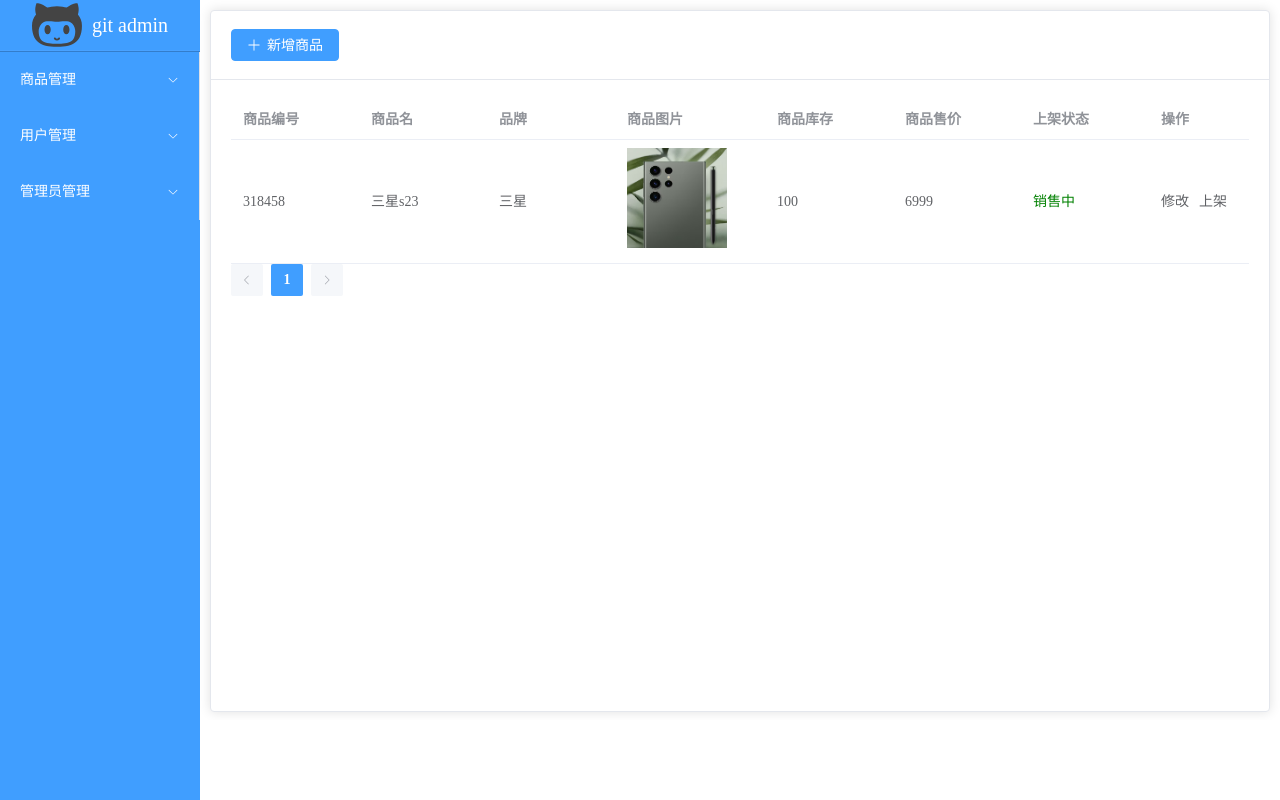
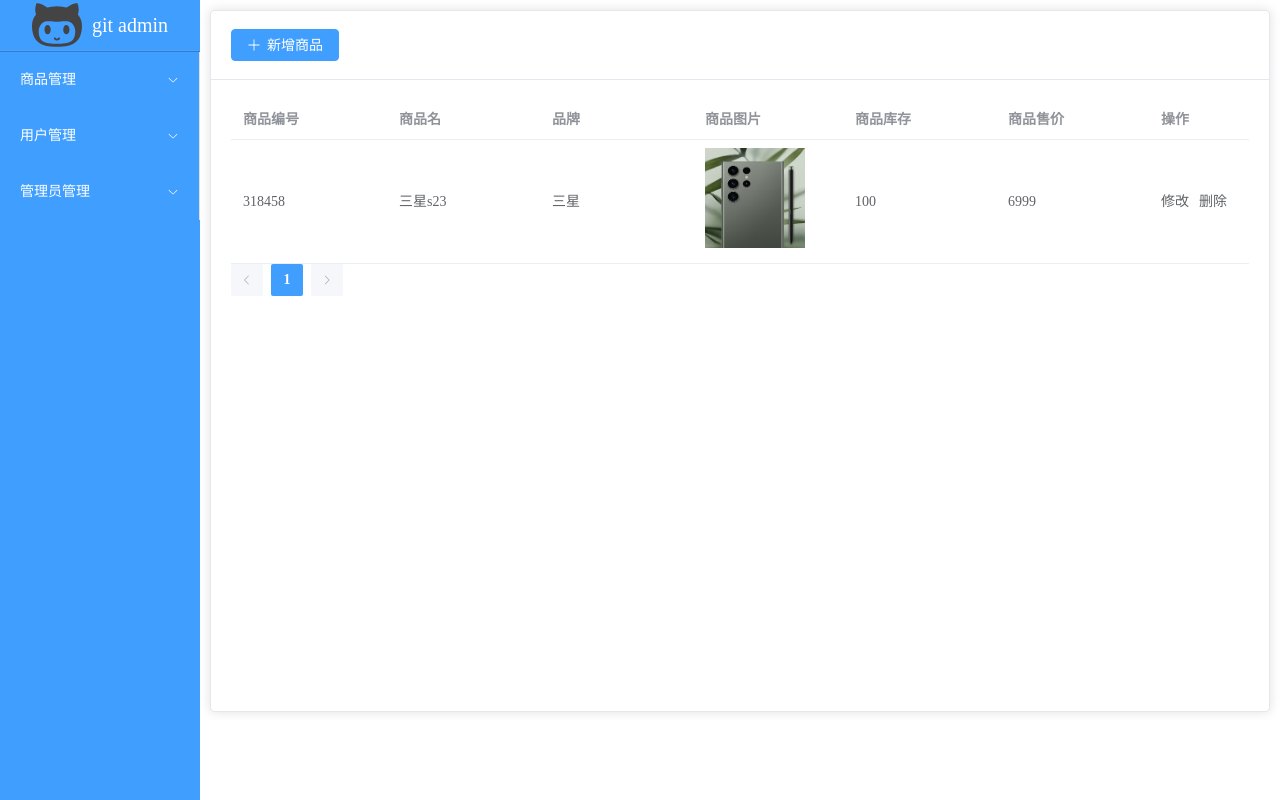
Before and after one commit to Tomori0Nao/comprehensiveProject, a Vue app in the folder vue3_schoolProject/: page /Admin/Goods in a window 1280 px wide. Built offline with nearby package versions, Linux system fonts and the light colour scheme.

Commit message:
goodsAdmin_change

```diff
--- a/vue3_schoolProject/src/views/GoodsAdminView.vue
+++ b/vue3_schoolProject/src/views/GoodsAdminView.vue
@@ -21,31 +21,16 @@
       </el-table-column>
       <el-table-column prop="goodsNumber" label="商品库存"> </el-table-column>
       <el-table-column prop="goodsPrice" label="商品售价"> </el-table-column>
-      <el-table-column label="上架状态">
-        <template #default="scope">
-          <span style="color: green" v-if="0 == 0">销售中</span>
-          <span style="color: red" v-else>已下架</span>
-        </template>
-      </el-table-column>
-
       <el-table-column label="操作" width="100">
         <template #default="scope">
           <a style="cursor: pointer; margin-right: 10px" @click="handleEdit(scope.row.goodsId)"
             >修改</a
           >
-          <a
-            style="cursor: pointer; margin-right: 10px"
-            v-if="scope.row.goodsSellStatus == 0"
-            @click="handleStatus(scope.row, true)"
-            >下架</a
-          >
-          <a
-            style="cursor: pointer; margin-right: 10px"
-            v-else
-            @click="handleStatus(scope.row, false)"
-            >上架</a
+          <a style="cursor: pointer; margin-right: 10px" @click="handleDelete(scope.row.goodsId)"
+            >删除</a
           >
         </template>
+
       </el-table-column>
     </el-table>
     <!--总数超过一页，再展示分页器-->
@@ -78,7 +63,6 @@ const router = useRouter()
 // 商品品牌
 // 商品数量
 // 商品编号
-// 商品状态（下架/销售中）
 //
 interface GoodsInfo {
   goodsName: string
@@ -88,7 +72,6 @@ interface GoodsInfo {
   goodsNumber: number
   goodsBrand: string
   goodsNo: string
-  goodsState: string
 }
 const tableData = ref<GoodsInfo[]>([
   {
@@ -99,7 +82,6 @@ const tableData = ref<GoodsInfo[]>([
     goodsNumber: 100,
     goodsNo: '318458',
     goodsBrand: '三星',
-    goodsState: '上架'
   }
 ])
 const state = reactive({
@@ -115,12 +97,14 @@ const getGoodList = () => {
   // axios
 }
 const handleAdd = () => {
-  console.log('Add Goods!!!')
   router.push({ path: '/admin/AddGoods' })
 }
 const handleEdit = (id: string) => {
-  console.log('Edit goods!!!')
   router.push({ path: '/admin/EditGoods', query: { id } })
+}
+const handleDelete = (id: string) => {
+  // axios
+
 }
 const changePage = (val: number) => {
   state.currentPage = val
```
